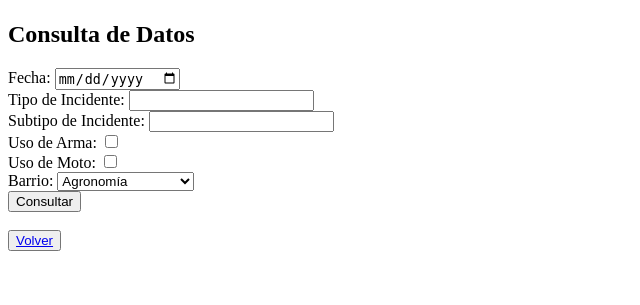
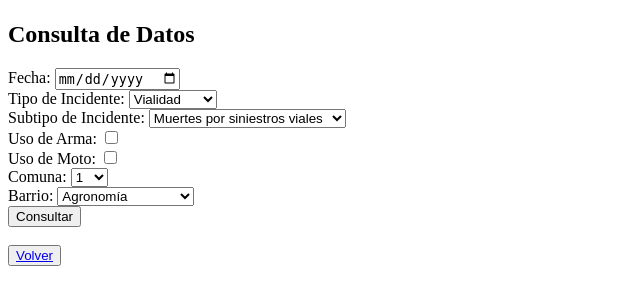
Before and after one commit to dmdelpino/frontPP2, a Flask app: page /consulta in a window 1280 px wide. Shown: the top 305 px of the page, without its empty margins (0-640 px from the left). Run offline with Flask 3, Linux system fonts and the light colour scheme.

Commit message:
Agregado categorias en consulta

```diff
--- a/app.py
+++ b/app.py
@@ -26,6 +26,7 @@ def ingreso():
         uso_moto = bool(request.form.get('uso_moto'))
         direccion = request.form['direccion']
         numero = request.form['numero']
+        comuna = request.form['comuna']
         barrio = request.form['barrio']
 
         # Crear un nuevo incidente
@@ -37,6 +38,7 @@ def ingreso():
             uso_moto=uso_moto,
             direccion=direccion,
             numero=numero,
+            comuna=comuna,
             barrio=barrio
         )
         db.session.add(nuevo_incidente)
@@ -55,8 +57,8 @@ def consulta():
             'subtipo_incidente': request.form.get('subtipo_incidente'),
             'uso_arma': request.form.get('uso_arma') == 'on',
             'uso_moto': request.form.get('uso_moto') == 'on',
-            'barrio': request.form.get('barrio'),
-            'comuna': request.form.get('comuna')
+            'comuna': request.form.get('comuna'),
+            'barrio': request.form.get('barrio')
         }
         # Redirige a los resultados con los filtros
         return redirect(url_for('resultados', **filtros))
@@ -79,10 +81,11 @@ def resultados():
         query = query.filter_by(uso_arma=True)
     if request.args.get('uso_moto') == 'True':
         query = query.filter_by(uso_moto=True)
+    if request.args.get('comuna'):
+        query = query.filter_by(comuna=request.args.get('comuna'))
     if request.args.get('barrio'):
         query = query.filter_by(barrio=request.args.get('barrio'))
-    if request.args.get('comuna'):
-        query = query.filter_by(comuna=request.args.get('comuna'))
+
 
     resultados = query.all()
     return render_template('resultados.html', resultados=resultados)
--- a/models.py
+++ b/models.py
@@ -12,5 +12,5 @@ class Incidente(db.Model):
     uso_moto = db.Column(db.Boolean, nullable=False)
     direccion = db.Column(db.String(100), nullable=False)
     numero = db.Column(db.String(10), nullable=False)
+    comuna = db.Column(db.String(2), nullable=True)
     barrio = db.Column(db.String(50), nullable=True)
-    comuna = db.Column(db.String(50), nullable=True)
--- a/templates/consulta_datos.html
+++ b/templates/consulta_datos.html
@@ -2,12 +2,49 @@
 {% block content %}
 <h2>Consulta de Datos</h2>
 <form method="POST">
-    Fecha: <input type="date" name="fecha"><br>
-    Tipo de Incidente: <input type="text" name="tipo_incidente"><br>
-    Subtipo de Incidente: <input type="text" name="subtipo_incidente"><br>
-    Uso de Arma: <input type="checkbox" name="uso_arma"><br>
-    Uso de Moto: <input type="checkbox" name="uso_moto"><br>
-    Barrio:
+    <label> Fecha: </label><input type="date" name="fecha"><br>
+    <label>Tipo de Incidente: </label>
+        <select type="text" name="tipo_incidente">
+            <option>Vialidad</option>
+            <option>Lesiones</option>
+            <option>Amenazas</option>
+            <option>Hurto</option>
+            <option>Robo</option>
+            <option>Homicidios</option>
+        </select><br>
+    <label> Subtipo de Incidente: </label>
+        <select type="text" name="subtipo_incidente">
+            <option>Muertes por siniestros viales</option>
+            <option>Lesiones por siniestros viales</option>
+            <option>Lesiones Dolosas</option>
+            <option>Amenazas</option>
+            <option>Hurto total</option>
+            <option>Robo total</option>
+            <option>Hurto automotor</option>
+            <option>Robo automotor</option>
+            <option>Homicidio Doloso</option>
+        </select><br>
+    <label> Uso de Arma: </label><input type="checkbox" name="uso_arma"><br>
+    <label> Uso de Moto: </label><input type="checkbox" name="uso_moto"><br>
+    <label>Comuna: </label>
+        <select type="text" name="comuna">
+            <option>1</option>
+            <option>2</option>
+            <option>3</option>
+            <option>4</option>
+            <option>5</option>
+            <option>6</option>
+            <option>7</option>
+            <option>8</option>
+            <option>9</option>
+            <option>10</option>
+            <option>11</option>
+            <option>12</option>
+            <option>13</option>
+            <option>14</option>
+            <option>15</option>
+        </select><br>
+    <label> Barrio: </label>
         <select type="text" name="barrio">
             <option>Agronomía</option>
             <option>Almagro</option>
--- a/templates/resultados.html
+++ b/templates/resultados.html
@@ -21,5 +21,5 @@
 <br>
 
 <button> <a href="{{ url_for('index') }}">Volver a inicio</a></button>
-<button> <a href="{{ url_for('consulta_datos') }}">Nueva consulta</a></button>
+
 {% endblock %}
```
Also changed, not shown: templates/ingreso_datos.html (+21 -18 lines), data.db, 1 other file. Lines whose indentation alone changed are shown as unchanged.
